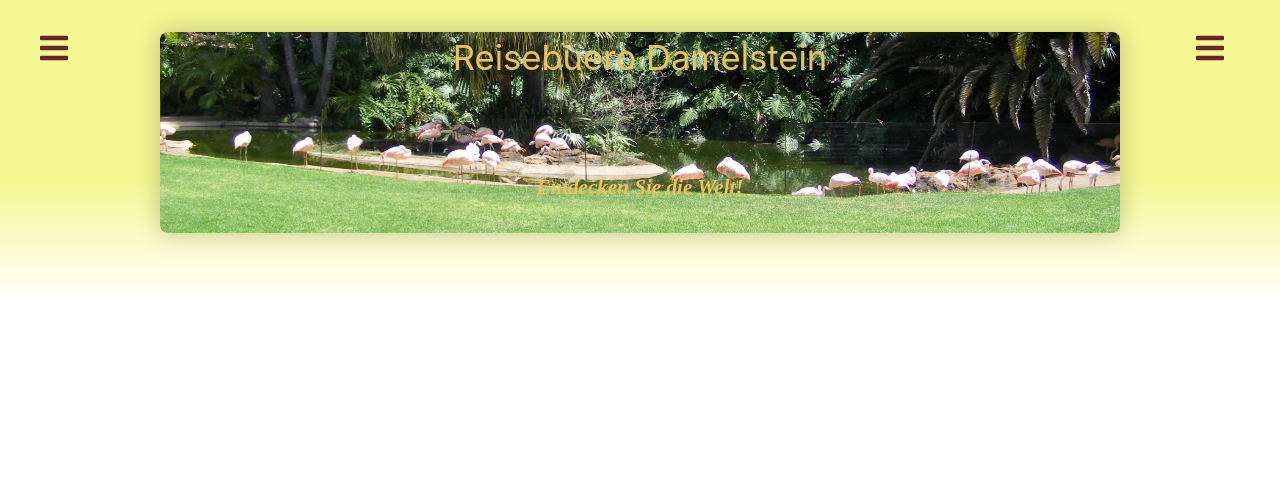
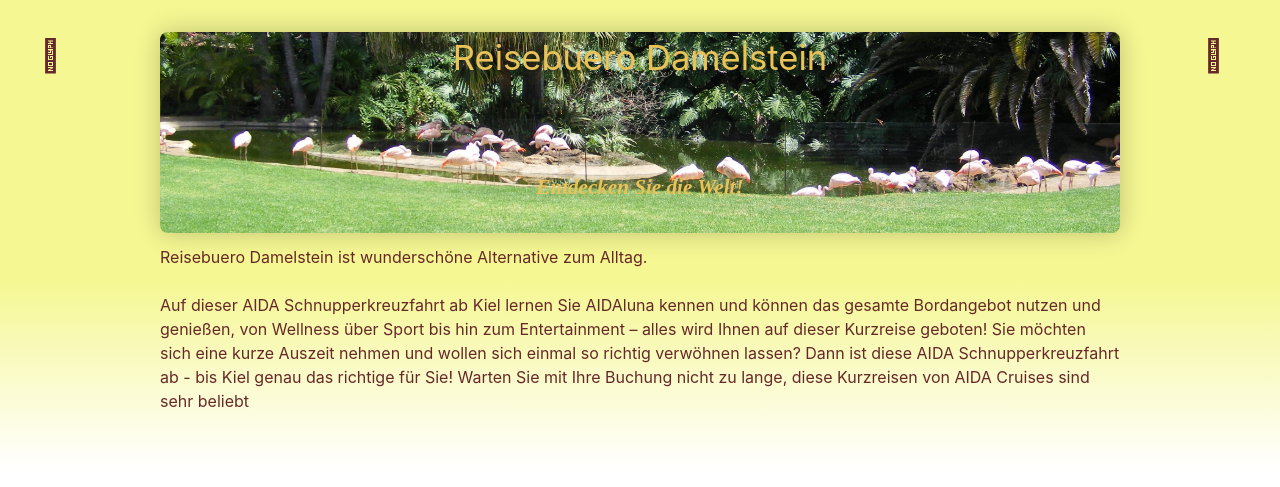
Before and after one commit to VioletsStart/site---CSS-Project-2018-, a Jekyll site: the page built from about.html, in a window 1280 px wide. Shown: the top 487 px of the page. Built offline with Jekyll 4.4.1, drawn with Linux system fonts in a browser that asks for light colours; nearby versions of some CDN libraries.

Commit message:
Add files via upload

```diff
--- a/_posts/2018-12-02-first-post-for-testing.markdown
+++ b/_posts/2018-12-02-first-post-for-testing.markdown
@@ -4,7 +4,7 @@ type: post
 title: "Ins Gebirge"
 date: 2018-12-02 16:11:21 +0200
 ---
-# Geheimnisse der Osogovo-Gebirge
+## Geheimnisse der Osogovo-Gebirge
 
 Solange niemand kommt und niemand helfen will, fühlt sich der Sprecher offensichtlich bedauernswert und resigniert. Denn er spricht das mit einer Stimme ohne Klang, also einer Stimme die niemand erreicht. Die Aussage, dass er niemandem etwas Böses getan hat und auch niemand ihm, erscheint neutral. Die Vorstellung mit lauter niemanden ein schönes Erlebnis, wie einen Ausflug ins Gebirge, zu teilen, macht ihn frohgestimmt. Er braucht andere anscheinend nur in unterlegenen Situationen, in denen man ihm helfen soll. Will er schöne Momente gar nicht mit anderen, also mit niemandem, teilen? Es mag wohl auch ein enttäuschtes und trotziges „ich brauche niemand“ aus ihm sprechen. Der Begriff „niemand“, der zu Beginn noch in der normalen Bedeutung von „Abwesenheit von anderen“ erscheint, verwandelt sich. In der Imagination des Sprechers werden daraus sozusagen personifizierte anonyme Nichtanwesende, die ihm ausdrücklich willkommen sind. Die Darstellung der Niemande drückt Bewegung und große Geselligkeit, Nähe, auch in körperlicher Hinsicht, und am Schluss ein Befreiungsgefühl aus. Die hier empfundene Euphorie lässt aber auch das offensichtliche Defizit des Sprechers im Umgang mit realen Personen erahnen.
 
--- a/_posts/2018-12-02-second-post-for-testing.markdown
+++ b/_posts/2018-12-02-second-post-for-testing.markdown
@@ -5,7 +5,7 @@ title: "Sonne und Meer"
 date: 2018-12-02 16:11:21 +0200
 ---
 
-# Urlaub auf den Kanaren - die Inseln des ewigen Frühlings
+## Urlaub auf den Kanaren - die Inseln des ewigen Frühlings
 
 Wenn Sie mit Neckermann Reisen einen Badeurlaub unternehmen möchten, dann buchen Sie doch auf die Kanaren eine Reise. Die spanische Inselgruppe liegt westlich des afrikanischen Kontinents mitten im Atlantischen Ozean. Machen Sie Urlaub auf den bekanntesten Kanarischen Inseln: Gran Canaria, Fuerteventura, Teneriffa und Lanzarote. Für die perfekte Urlaubsplanung lohnt sich ein Blick in die exklusiven Kanaren Reisetipps der Thomas Cook Reiseblogger. Da diese spanischen Inseln bereits südwestlich von Marokko liegen, gehören sie klimatisch und geographisch bereits zu Afrika. Im Gegensatz um kontinentalen Spanien bleibt das Klima im Urlaub auf den Kanaren das ganze Jahr über mediterran bis subtropisch, was ihnen den Spitznamen ´Inseln des ewigen Frühlings` eingebracht hat.Auffallend ist auch die hohe Artenvielfalt der Kanaren, die wiederum einen großen Anteil an endemischen Arten vorweisen kann, das heißt bestimmte Tier- und Pflanzenarten, die nur auf den Kanaren existieren. Die Kanarischen Inseln sind somit ein Paradies für Naturfreunde: Insgesamt gibt es auf dem Archipel 142 Naturschutzgebiete. Die bekanntesten davon sind der Nationalpark Teide auf Teneriffa und der Timanfaya-Nationalpark auf Lanzarote.
 
--- a/_posts/2018-12-02-tirth-post-for-testing.markdown
+++ b/_posts/2018-12-02-tirth-post-for-testing.markdown
@@ -5,9 +5,9 @@ title: "Angebot der Woche"
 date: 2018-12-02 16:11:21 +0200
 ---
 
-# Loropark - der Papagi Paradies
+## Loropark - der Papagi Paradies
 
 Wenn Sie mit Neckermann Reisen einen Badeurlaub unternehmen möchten, dann buchen Sie doch auf die Kanaren eine Reise. Die spanische Inselgruppe liegt westlich des afrikanischen Kontinents mitten im Atlantischen Ozean. Machen Sie Urlaub auf den bekanntesten Kanarischen Inseln: Gran Canaria, Fuerteventura, Teneriffa und Lanzarote. Für die perfekte Urlaubsplanung lohnt sich ein Blick in die exklusiven Kanaren Reisetipps der Thomas Cook Reiseblogger. Da diese spanischen Inseln bereits südwestlich von Marokko liegen, gehören sie klimatisch und geographisch bereits zu Afrika. Im Gegensatz um kontinentalen Spanien bleibt das Klima im Urlaub auf den Kanaren das ganze Jahr über mediterran bis subtropisch, was ihnen den Spitznamen ´Inseln des ewigen Frühlings` eingebracht hat.Auffallend ist auch die hohe Artenvielfalt der Kanaren, die wiederum einen großen Anteil an endemischen Arten vorweisen kann, das heißt bestimmte Tier- und Pflanzenarten, die nur auf den Kanaren existieren. Die Kanarischen Inseln sind somit ein Paradies für Naturfreunde: Insgesamt gibt es auf dem Archipel 142 Naturschutzgebiete. Die bekanntesten davon sind der Nationalpark Teide auf Teneriffa und der Timanfaya-Nationalpark auf Lanzarote.
 
-* [BUCHEN]: ("./galery/loropark/[index.html]")
-* [GALERY]: (./galery/loropark/[index.html])
+* [BUCHEN]("./galery/loropark/index.html")
+* [GALERY](./galery/loropark/index.html)
--- a/about.html
+++ b/about.html
@@ -4,10 +4,8 @@ title: About
 permalink: /about/
 ---
 
-<link rel="stylesheet" href="scss/_forms.scss">
-<link rel="stylesheet" href="https://use.fontawesome.com/releases/v5.5.0/css/all.css" integrity="sha384-B4dIYHKNBt8Bc12p+WXckhzcICo0wtJAoU8YZTY5qE0Id1GSseTk6S+L3BlXeVIU" crossorigin="anonymous">
-
 <h2>About</h2>
 <p>
-
+    Reisebuero Damelstein ist wunderschöne Alternative zum Alltag.
 </p>
+<p>Auf dieser AIDA Schnupperkreuzfahrt ab Kiel lernen Sie AIDAluna kennen und können das gesamte Bordangebot nutzen und genießen, von Wellness über Sport bis hin zum Entertainment – alles wird Ihnen auf dieser Kurzreise geboten! Sie möchten sich eine kurze Auszeit nehmen und wollen sich einmal so richtig verwöhnen lassen? Dann ist diese AIDA Schnupperkreuzfahrt ab - bis Kiel genau das richtige für Sie! Warten Sie mit Ihre Buchung nicht zu lange, diese Kurzreisen von AIDA Cruises sind sehr beliebt</p>
--- a/contacts.html
+++ b/contacts.html
@@ -3,7 +3,7 @@ layout: site
 title: Contacts
 permalink: /contacts/
 ---
-<link rel="stylesheet" href="scss/_contacs.scss">
+
 <link rel="stylesheet" href="https://use.fontawesome.com/releases/v5.5.0/css/all.css" integrity="sha384-B4dIYHKNBt8Bc12p+WXckhzcICo0wtJAoU8YZTY5qE0Id1GSseTk6S+L3BlXeVIU" crossorigin="anonymous">
 
 <h2>Contacts</h2>
--- a/login.html
+++ b/login.html
@@ -4,14 +4,15 @@ title: Login
 permalink: /login/
 ---
 
-<link rel="stylesheet" href="scss/_forms.scss">
+
 <link rel="stylesheet" href="https://use.fontawesome.com/releases/v5.5.0/css/all.css" integrity="sha384-B4dIYHKNBt8Bc12p+WXckhzcICo0wtJAoU8YZTY5qE0Id1GSseTk6S+L3BlXeVIU" crossorigin="anonymous">
 
 <h2>Login</h2>
 
+<div class="back">
     <form action="post">
         <div>
-        </i><input type="email" placeholder="Email">
+            <input type="email" placeholder="Email">
             <i class="fas fa-envelope"></i>
         </div>
         <div>
@@ -26,3 +27,4 @@ permalink: /login/
     <p><a>Create your Account</a>
         <i class="fas fa-long-arrow-alt-right"></i>
     </p>
+</div>
```
Lines whose indentation alone changed are shown as unchanged.
